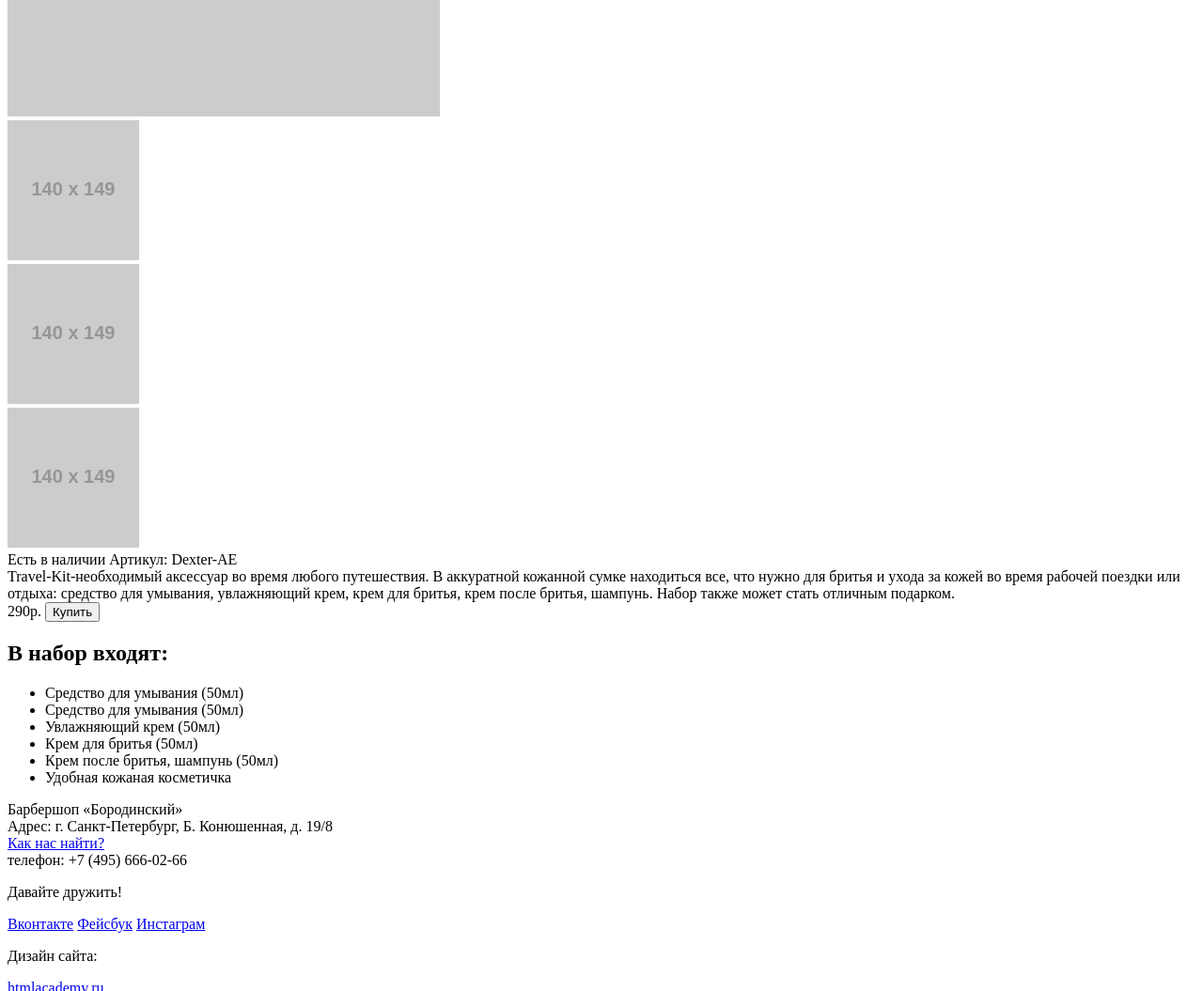
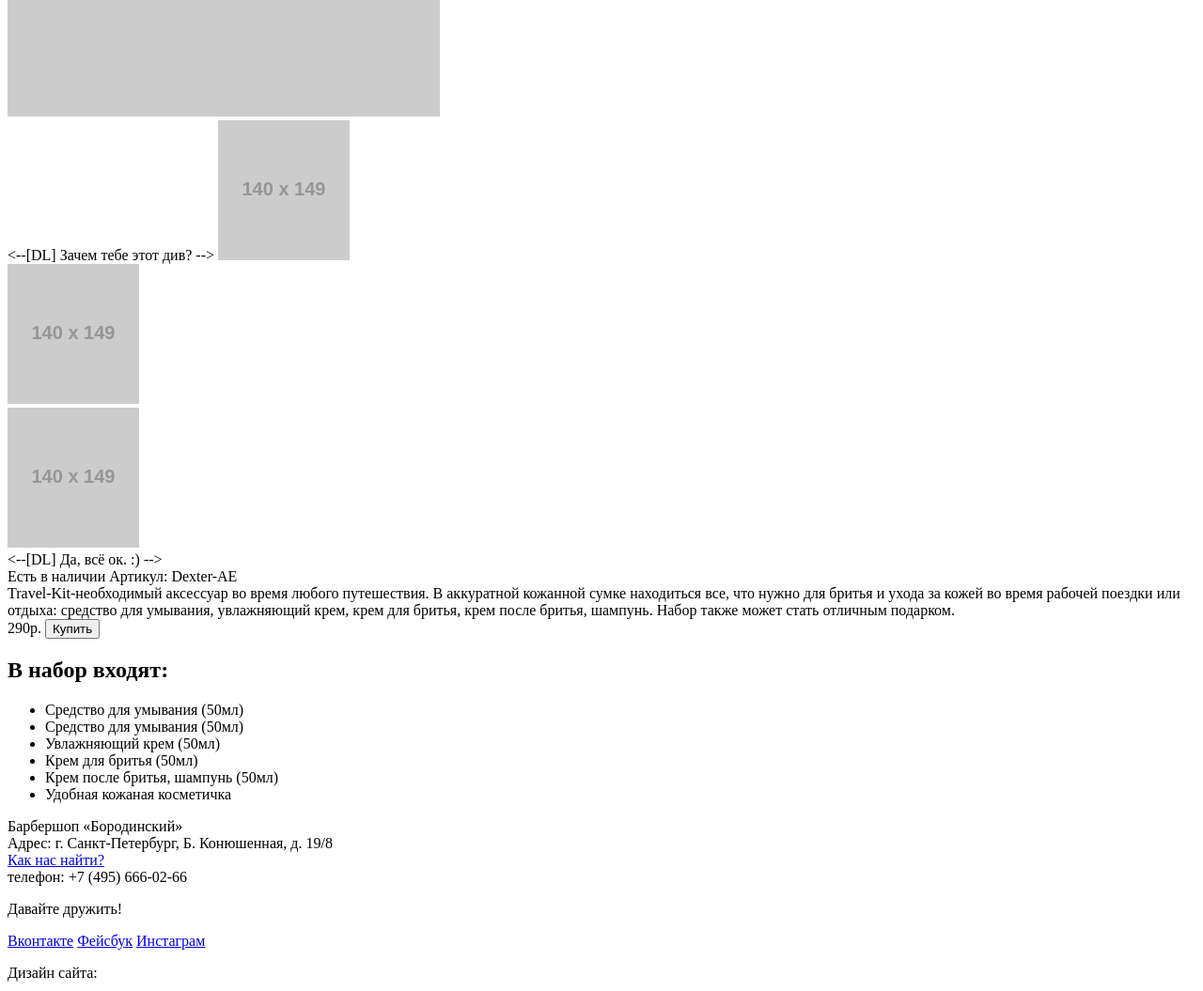
Before and after one commit to OleskaM/barbershop, a plain HTML site: page catalog-item.html in a window 1280 px wide. Shown: the part 700-1755 px from the top of the page at 94% size. Drawn offline with Linux system fonts and the light colour scheme; placeholder pictures from the web are drawn by us.

Commit message:
check catalog-item

```diff
--- a/catalog-item.html
+++ b/catalog-item.html
@@ -60,7 +60,7 @@
             </a>
           </div>
           <div class="image-preview">
-            <div class="preview">
+            <div class="preview"><--[DL] Зачем тебе этот див? -->
               <a href="#">
                 <img src="http://placehold.it/140x149" width="140" height="149" alt="Набор для путешествий Baxter California">
               </a>
@@ -79,6 +79,7 @@
         </div>
         <div class="content-column-right">
             <!--[DL] Оберни в дивы и поменй на спаны (артикул и сообщение в наличии) -->
+            <--[DL] Да, всё ок. :) -->
           <div class="item-availability">
             <span class="item availability">Есть в наличии</span>
             <span class="item-code">Артикул: Dexter-AE</span>
```
